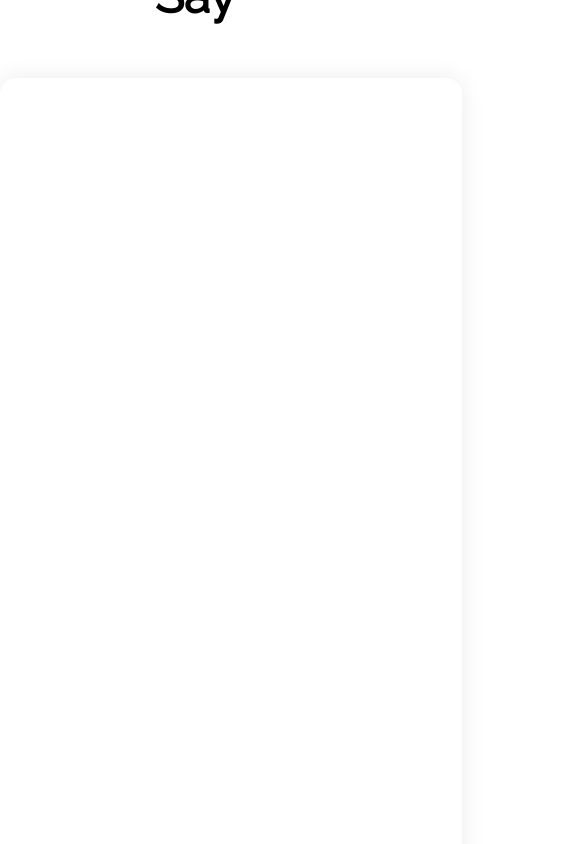
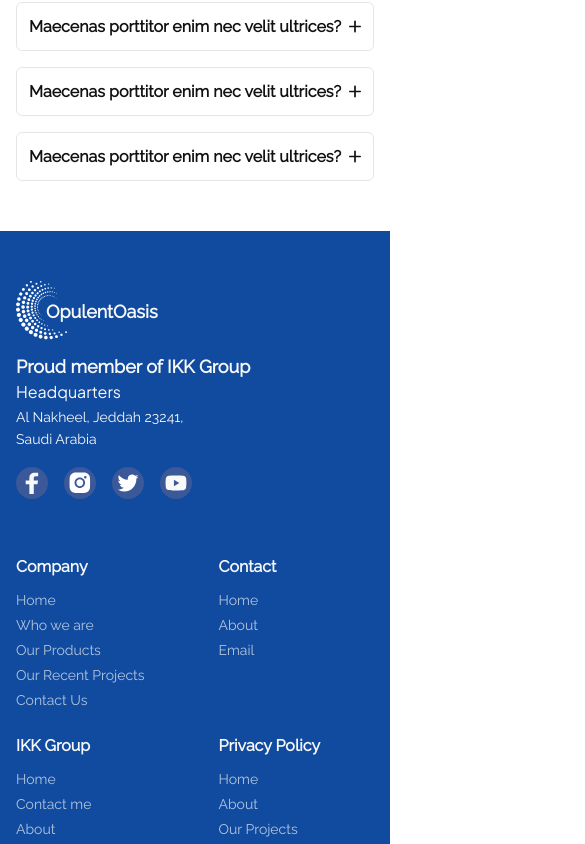
Before and after one commit to abhishekKatnoria12/Opulent-Oasis, a Next.js app: page / in a window 390 px wide. Shown: the part 2520-3364 px from the top of the page, 585 px wide, since content can reach past the window. Built offline with nearby package versions, Linux system fonts and the light colour scheme.

Commit message:
Added responsive of footer section

```diff
--- a/components/Footer/footer.module.scss
+++ b/components/Footer/footer.module.scss
@@ -1,15 +1,17 @@
 @import "../../styles/assets/scss/sass-loader.scss";
 
 .footer {
+    background-color: $primary-color;
+
     :global .footer {
         &__cont {
-            background-color: $primary-color;
+            max-width: 1140px;
+            margin: auto;
+            padding-inline: 1rem;
         }
 
         &__wrap {
             width: 100%;
-            max-width: 1140px;
-            margin: auto;
             padding-block: 83px;
             display: flex;
             gap: 223px;
@@ -86,6 +88,7 @@
         &__menus {
             display: flex;
             gap: 62px;
+            flex-wrap: wrap;
         }
 
         &__links-wrap {
@@ -97,5 +100,50 @@
             font-size: $fs-md;
             opacity: 70%;
         }
+
+        @include smallDesktop {
+            &__wrap {
+                padding-block: 60px;
+                gap: 150px;
+            }
+        }
+
+        @include tablet {
+            &__wrap {
+                padding-block: 50px;
+                gap: 135px;
+            }
+
+            &__menus {
+                gap: 45px;
+            }
+        }
+
+        @include allMobile {
+            &__wrap {
+                gap: 85px;
+                flex-direction: column;
+            }
+
+            &__menus {
+                display: grid;
+                grid-template-columns: repeat(2, auto);
+                gap: 20px;
+            }
+
+            &__title {
+                font-size: $fs-2xl - 2;
+            }
+        }
+
+        @include mobile {
+            &__wrap {
+                gap: 57px;
+            }
+
+            &__logo-text {
+                font-size: $fs-2xl - 2;
+            }
+        }
     }
 }
--- a/components/Footer/index.tsx
+++ b/components/Footer/index.tsx
@@ -80,8 +80,8 @@
             </div>
           )}
         </div>
+      </div>
         <CopyRight props={copyright} />
-      </div>
     </footer>
   );
 };
--- a/pages/index.tsx
+++ b/pages/index.tsx
@@ -40,10 +40,10 @@
       <Score props={score} />
       <History props={history} />
       <OurBrands props={ourBrands} />
-      <OurClients props={ourClient} />
-      <OurProjects props={ourProjects} />
+      {/* <OurClients props={ourClient} /> */}
+      {/* <OurProjects props={ourProjects} /> */}
       <FAQ props={Faqs} />
-      <Contact props={contact} />
+      {/* <Contact props={contact} /> */}
       <Footer props={footer}/>
     </main>
   );
```
